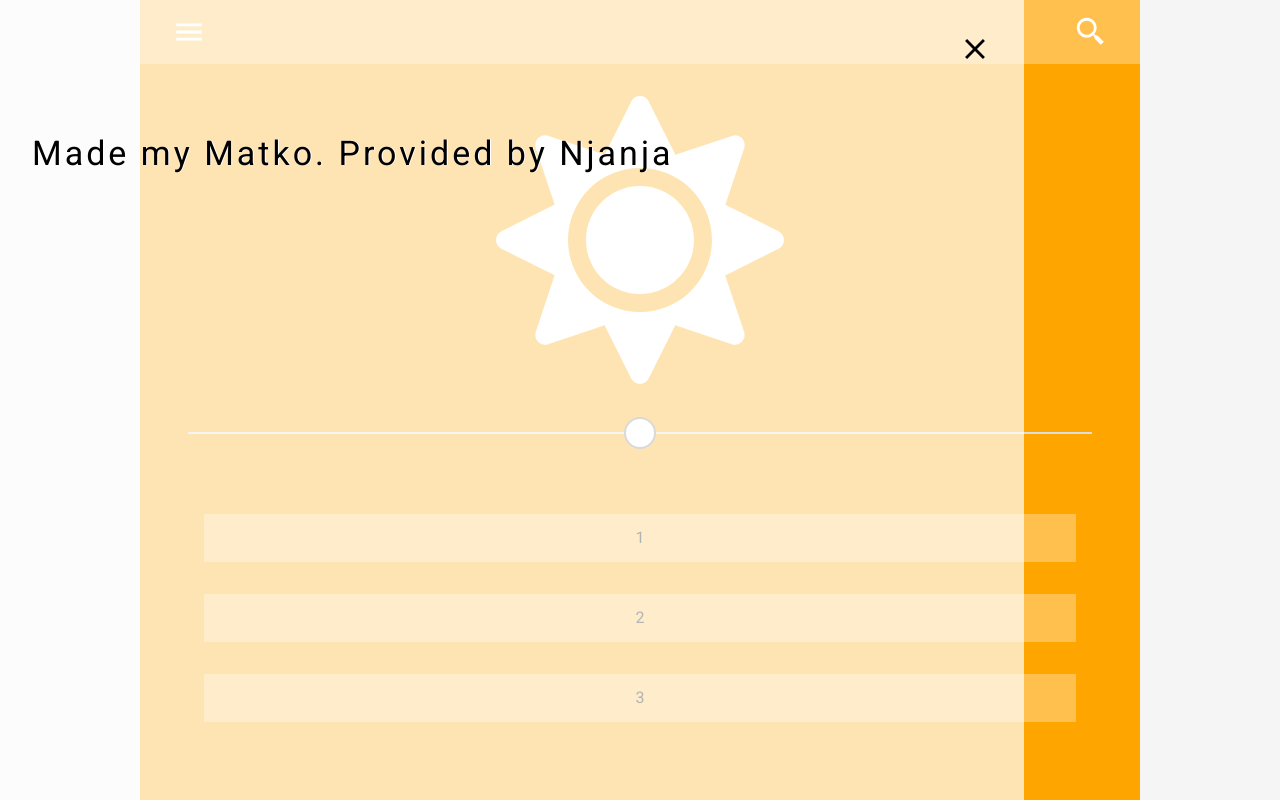
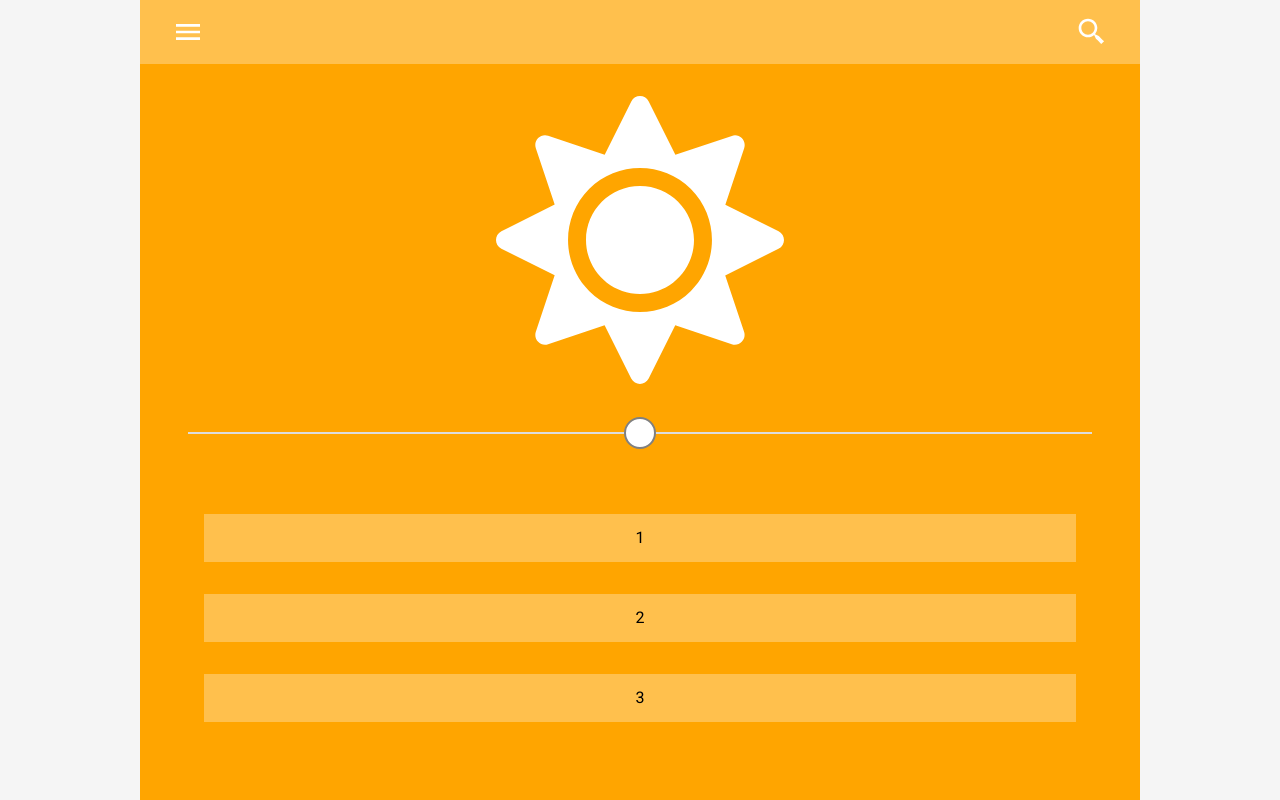
Before and after one commit to matkopiskor/weather-app, a React (Create React App) app: page / in a window 1280 px wide. Built offline with nearby package versions, Linux system fonts and the light colour scheme.

Commit message:
Add context. Add menu functionality

```diff
--- a/package.json
+++ b/package.json
@@ -7,6 +7,7 @@
         "react": "^17.0.2",
         "react-dom": "^17.0.2",
         "react-icons": "^4.3.1",
+        "react-mount-animation": "^0.0.11",
         "react-scripts": "5.0.0",
         "typescript": "^4.5.5"
     },
--- a/src/App.tsx
+++ b/src/App.tsx
@@ -2,8 +2,11 @@ import { DayNight } from './components/DayNight';
 import { List } from './components/List';
 import { Menu } from './components/Menu';
 import { Topbar } from './components/Topbar';
+import { useAppContext } from './context/context';
+import Animated from 'react-mount-animation';
 
 export const App = () => {
+    const { menuOpen } = useAppContext();
     return (
         <div className="wrapper">
             <div className="app">
--- a/src/components/List.tsx
+++ b/src/components/List.tsx
@@ -5,8 +5,10 @@ const items = [1, 2, 3];
 export const List = () => {
     return (
         <div className="list">
-            {items.map((elem) => (
-                <div className="list__item">{elem}</div>
+            {items.map((elem, idx) => (
+                <div key={idx} className="list__item">
+                    {elem}
+                </div>
             ))}
         </div>
     );
--- a/src/components/Menu.css
+++ b/src/components/Menu.css
@@ -5,11 +5,12 @@
     background-color: rgba(255 255 255 / 0.7);
     width: 80%;
     height: 100vh;
+    /* animation: 300ms ease-out 0s 1 slideInFromLeft; */
 }
 
 .menu__icon {
     width: 100%;
-    padding: 2rem 2rem 4rem;
+    padding: 1rem 2rem 4rem;
     height: 4rem;
     display: flex;
     justify-content: flex-end;
@@ -29,3 +30,21 @@
     letter-spacing: 3px;
     text-shadow: 1px 0 0 #fff;
 }
+
+@keyframes slideInFromLeft {
+    0% {
+        transform: translateX(-100%);
+    }
+    100% {
+        transform: translateX(0);
+    }
+}
+
+@keyframes slideOutToLeft {
+    0% {
+        transform: translateX(0);
+    }
+    100% {
+        transform: translateX(-100%);
+    }
+}
--- a/src/components/Menu.tsx
+++ b/src/components/Menu.tsx
@@ -1,16 +1,41 @@
+import { useEffect, useState } from 'react';
 import { MdOutlineClose } from 'react-icons/md';
+import { useAppContext } from '../context/context';
 
 import './Menu.css';
 
 export const Menu = () => {
+    const { toggleMenuOpen, menuOpen } = useAppContext();
+    const [shouldRender, setRender] = useState<boolean>(false);
+
+    useEffect(() => {
+        if (menuOpen) {
+            setRender(menuOpen);
+        }
+    }, [menuOpen]);
+
+    const onAnimationEnd = () => {
+        if (!menuOpen) {
+            setRender(false);
+        }
+    };
+
     return (
-        <div className="menu">
+        <>
+            {shouldRender && (
+                <div
+                    className="menu"
+                    style={{ animation: `${menuOpen ? 'slideInFromLeft' : 'slideOutToLeft'} 300ms` }}
+                    onAnimationEnd={onAnimationEnd}
+                >
                     <div className="menu__icon">
-                <MdOutlineClose className="menu__icon-icon" />
+                        {menuOpen && <MdOutlineClose className="menu__icon-icon" onClick={toggleMenuOpen} />}
                     </div>
                     <div className="menu__about">
                         <p>Made my Matko. Provided by Njanja</p>
                     </div>
                 </div>
+            )}
+        </>
     );
 };
--- a/src/components/Topbar.css
+++ b/src/components/Topbar.css
@@ -8,6 +8,6 @@
 }
 
 .topbar__icon {
-    font-size: 2.125rem;
+    font-size: 2rem;
     fill: white;
 }
--- a/src/components/Topbar.tsx
+++ b/src/components/Topbar.tsx
@@ -2,11 +2,13 @@ import { MdMenu } from 'react-icons/md';
 import { BiSearchAlt2 } from 'react-icons/bi';
 
 import './Topbar.css';
+import { useAppContext } from '../context/context';
 
 export const Topbar = () => {
+    const { toggleMenuOpen, menuOpen } = useAppContext();
     return (
         <div className="topbar">
-            <MdMenu className="topbar__icon" />
+            {!menuOpen ? <MdMenu className="topbar__icon" onClick={toggleMenuOpen} /> : <div></div>}
             <BiSearchAlt2 className="topbar__icon" />
         </div>
     );
--- /dev/null
+++ b/src/context/context.tsx
@@ -0,0 +1,35 @@
+import { createContext, FC, useContext, useMemo, useState } from 'react';
+
+interface IAppContext {
+    toggleMenuOpen: () => void;
+    menuOpen: boolean;
+}
+
+const AppContext = createContext<IAppContext>({} as IAppContext);
+
+const AppContextProvider: FC = ({ children }) => {
+    const [menuOpen, setMenuOpen] = useState<boolean>(false);
+
+    const toggleMenuOpen = () => {
+        setMenuOpen((prev) => !prev);
+    };
+
+    const value = useMemo(
+        () => ({
+            toggleMenuOpen,
+            menuOpen,
+        }),
+        [menuOpen]
+    );
+    return <AppContext.Provider value={value}>{children}</AppContext.Provider>;
+};
+
+const useAppContext = () => {
+    const { toggleMenuOpen, menuOpen } = useContext(AppContext);
+    return {
+        toggleMenuOpen,
+        menuOpen,
+    };
+};
+
+export { AppContextProvider, useAppContext };
--- a/src/index.tsx
+++ b/src/index.tsx
@@ -1,7 +1,13 @@
 import { render } from 'react-dom';
 import { App } from './App';
+import { AppContextProvider } from './context/context';
 
 import './styles/reset.css';
 import './styles/style.css';
 
-render(<App />, document.getElementById('root'));
+render(
+    <AppContextProvider>
+        <App />
+    </AppContextProvider>,
+    document.getElementById('root')
+);
```
Also changed, not shown: 1 other file (tests, documents, lock files or other folders). Lines whose indentation alone changed are shown as unchanged.
